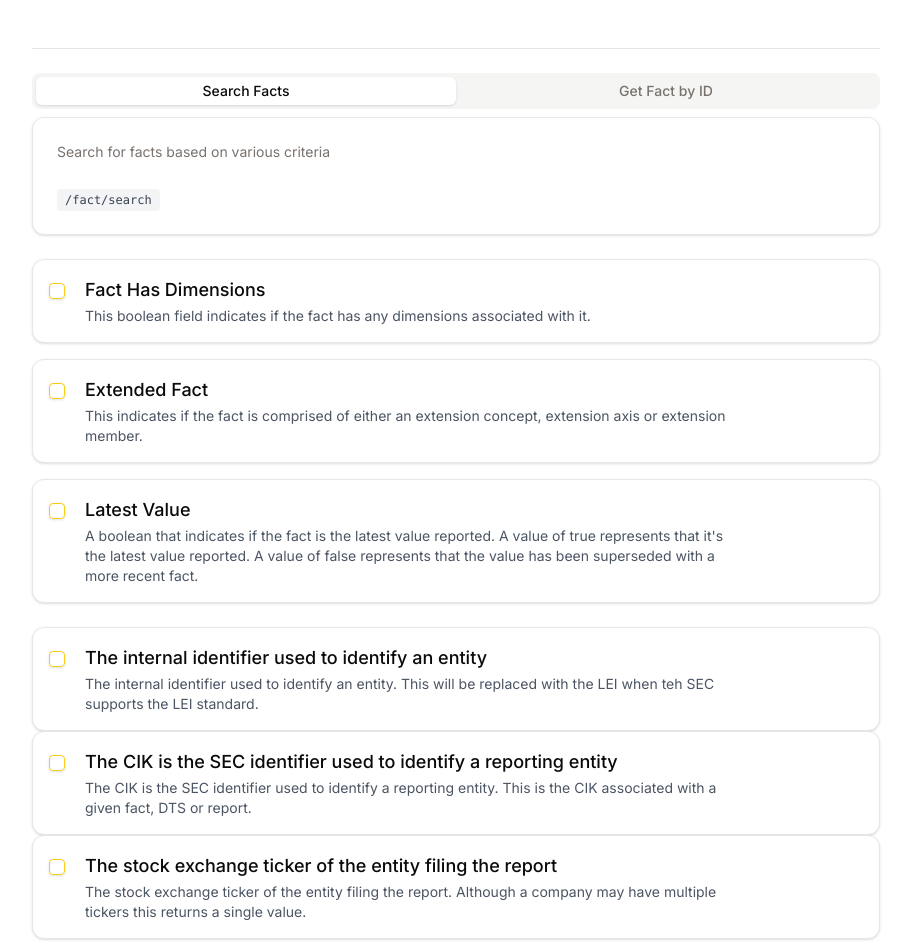
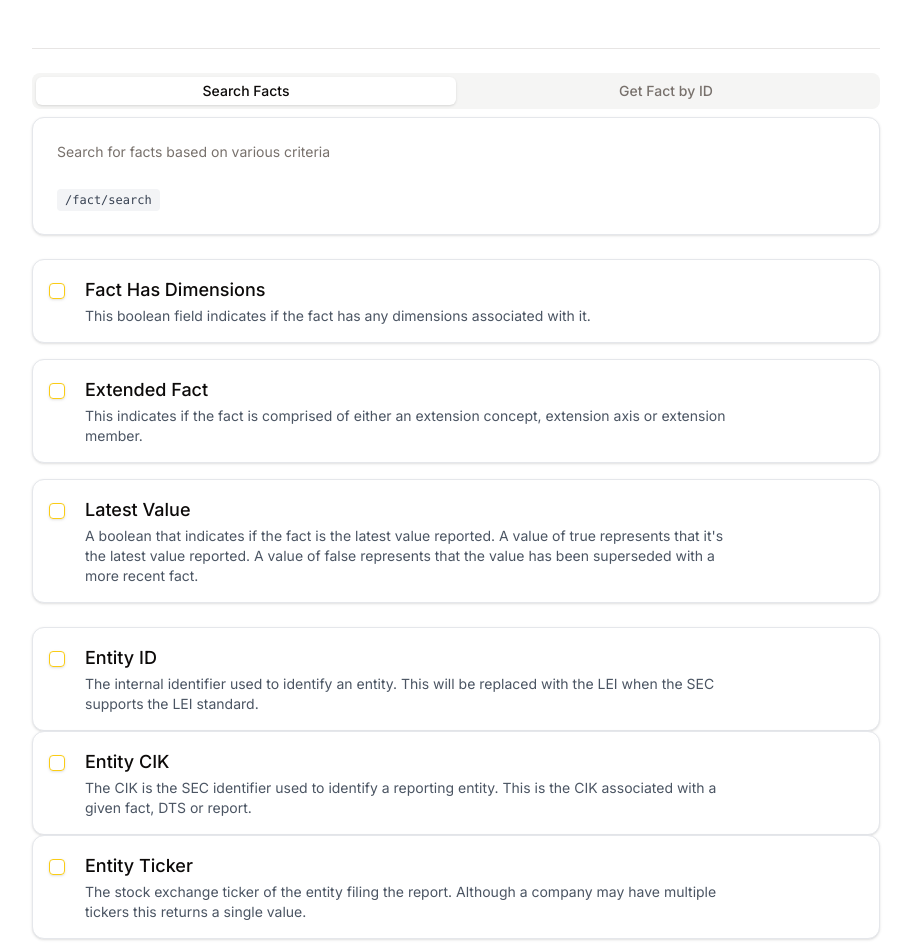
Before and after one commit to hamid-vakilzadeh/xbrl-us-next-js, a Next.js app: page /query in a window 1280 px wide. Shown: the top 952 px of the page, without its empty margins (184-1095 px from the left). Built offline with nearby package versions, Linux system fonts and the light colour scheme.

Commit message:
feat: enhance QueryBuilder with EntityId, EntityCik, and EntityTicker components; update enabled fields and definitions

```diff
--- a/src/app/query/page.tsx
+++ b/src/app/query/page.tsx
@@ -21,7 +21,14 @@ import { Badge } from "@/components/ui/badge";
 const QueryBuilder = () => {
   const [isPending, startTransition] = useTransition();
   const [selectedEndpoint, setSelectedEndpoint] = useState('1');
-  const [enabledFields] = useState<Set<string>>(new Set(['fact.has-dimensions', 'fact.is-extended', 'fact.ultimus']));
+  const [enabledFields] = useState<Set<string>>(new Set([
+    'fact.has-dimensions',
+    'fact.is-extended',
+    'fact.ultimus',
+    'entity.id',
+    'entity.cik',
+    'entity.ticker'
+  ]));
   const [selectedFields, setSelectedFields] = useState<Set<string>>(new Set());
   const [fieldValues, setFieldValues] = useState<Record<string, string>>({});
   const [filterEnabledFields, setFilterEnabledFields] = useState<Set<string>>(new Set());
--- a/src/components/query/entity.tsx
+++ b/src/components/query/entity.tsx
@@ -1,23 +1,17 @@
 import React from 'react';
-import { Card } from "@/components/ui/Card";
-import { ToggleGroup, ToggleGroupItem } from "@/components/ui/toggle-group";
-import { Checkbox } from "@/components/ui/checkbox";
-import { Label } from "@/components/ui/Label";
-import { Separator } from "@/components/ui/separator";
-import { cn } from "@/lib/utils";
 import { TextQueryCard, QueryCardComponent } from "@/components/query/base";
 
 const ENTITY_FIELDS = {
     "entity.cik": {
-      "searchable": "true",
+        "searchable": true,
         "type": "varchar",
         "database_field": "entity_code",
+        "label": "Entity CIK",
         "definition": "The CIK is the SEC identifier used to identify a reporting entity. This is the CIK associated with a given fact, DTS or report.",
-      "format": "cik,cid,lei,grip",
-      "filter-method": ["single", "multi"]
+        "format": "cik,cid,lei,grip"
     },
     "entity.code": {
-      "searchable": "true",
+      "searchable": true,
       "type": "varchar",
       "database_field": "entity_code",
       "definition": "The entity identifier for whatever source it is associated with.  All entity identifiers are in this field. This is the CIK associated with a given fact, DTS or report.",
@@ -25,17 +19,18 @@ const ENTITY_FIELDS = {
       "filter-method": ["single", "multi"]
     },
     "entity.id": {
-      "searchable": "true",
+        "searchable": true,
         "type": "int",
         "database_field": "entity_id",
-      "definition": "The internal identifier used to identify an entity. This will be replaced with the LEI when teh SEC supports the LEI standard.",
-      "format": "integer",
-      "filter-method": ["single", "multi"]
+        "label": "Entity ID",
+        "definition": "The internal identifier used to identify an entity. This will be replaced with the LEI when the SEC supports the LEI standard.",
+        "format": "integer"
     },
     "entity.name": {
-      "searchable": "true",
+      "searchable": true,
       "type": "varchar",
       "database_field": "entity_name",
+      "label": "Entity Name",
       "definition": "The name of the entity reporting.",
       "filter-method": ["single", "multi"]
     },
@@ -43,49 +38,106 @@ const ENTITY_FIELDS = {
       "searchable": "false",
       "type": "varchar",
       "database_field": "authority_scheme",
+      "label": "Entity Scheme",
       "definition": "The scheme of the identifier associated with a fact, report or DTS. A fact could have multiple entity identifiers and this indicates the identifier that was used.",
       "format": "uri"
     },
     "entity.ticker": {
-      "searchable": "true",
+        "searchable": true,
         "type": "varchar",
         "database_field": "entity_ticker",
+        "label": "Entity Ticker",
         "definition": "The stock exchange ticker of the entity filing the report. Although a company may have multiple tickers this returns a single value.",
-      "format": "ticker",
-      "filter-method": ["single", "multi"]
+        "format": "ticker"
     },
     "entity.ticker2": {
-      "searchable": "true",
+      "searchable": true,
       "type": "varchar",
       "database_field": "ticker2(entity.entity_id)",
       "format": "ticker",
       "filter-method": ["single", "multi"]
     }
-}
+};
 
-const createEntityComponent = (fieldKey: string): QueryCardComponent => {
-    const field = ENTITY_FIELDS[fieldKey];
-    const Component: QueryCardComponent = (props) => {
-        if (!field.searchable) return null;
-
+export const EntityId: QueryCardComponent = (props) => {
+    const field = ENTITY_FIELDS["entity.id"];
     return (
         <TextQueryCard
             {...props}
-                id={fieldKey}
-                title={field.definition?.split('.')[0] || fieldKey}
-                description={field.definition || ''}
-                placeholder={`Enter ${fieldKey.split('.')[1]} values, separate by comma...`}
+            id="entity.id"
+            title={field.label}
+            description={field.definition}
+            placeholder="Enter entity ID..."
+            aria-label={field.label}
         />
     );
 };
-    Component.id = fieldKey;
-    return Component;
+EntityId.id = "entity.id";
+
+export const EntityCik: QueryCardComponent = (props) => {
+    const field = ENTITY_FIELDS["entity.cik"];
+    return (
+        <TextQueryCard
+            {...props}
+            id="entity.cik"
+            title={field.label}
+            description={field.definition}
+            placeholder="Enter CIK values..."
+            aria-label={field.label}
+        />
+    );
 };
+EntityCik.id = "entity.cik";
 
-// Create components for each searchable entity field
-export const EntityCik = createEntityComponent('entity.cik');
-export const EntityCode = createEntityComponent('entity.code');
-export const EntityId = createEntityComponent('entity.id');
-export const EntityName = createEntityComponent('entity.name');
-export const EntityTicker = createEntityComponent('entity.ticker');
-export const EntityTicker2 = createEntityComponent('entity.ticker2');
+export const EntityTicker: QueryCardComponent = (props) => {
+    const field = ENTITY_FIELDS["entity.ticker"];
+    return (
+        <TextQueryCard
+            {...props}
+            id="entity.ticker"
+            title={field.label}
+            description={field.definition}
+            placeholder="Enter ticker symbols..."
+            aria-label={field.label}
+        />
+    );
+};
+EntityTicker.id = "entity.ticker";
+
+export const EntityCards: React.FC<{
+    values: Record<string, string>;
+    onChange: (id: string, value: string) => void;
+    enabledFields: Set<string>;
+    selectedFields: Set<string>;
+    onSelectField: (id: string, selected: boolean) => void;
+    filterEnabledFields: Set<string>;
+    onFilterToggle: (id: string, enabled: boolean) => void;
+    isLoading?: boolean;
+}> = ({
+    values,
+    onChange,
+    enabledFields,
+    selectedFields,
+    onSelectField,
+    filterEnabledFields,
+    onFilterToggle,
+    isLoading
+}) => {
+    return (
+        <div className="space-y-4" role="region" aria-label="Entity Search Fields">
+            {[EntityId, EntityCik, EntityTicker].map((Component) => (
+                <Component
+                    key={Component.id}
+                    value={values[Component.id] || ''}
+                    onChange={(value) => onChange(Component.id, value)}
+                    enabled={enabledFields.has(Component.id)}
+                    selected={selectedFields.has(Component.id)}
+                    onSelect={(selected) => onSelectField(Component.id, selected)}
+                    filterEnabled={filterEnabledFields.has(Component.id)}
+                    onFilterToggle={(enabled) => onFilterToggle(Component.id, enabled)}
+                    isLoading={isLoading}
+                />
+            ))}
+        </div>
+    );
+};
```
Lines whose indentation alone changed are shown as unchanged.
